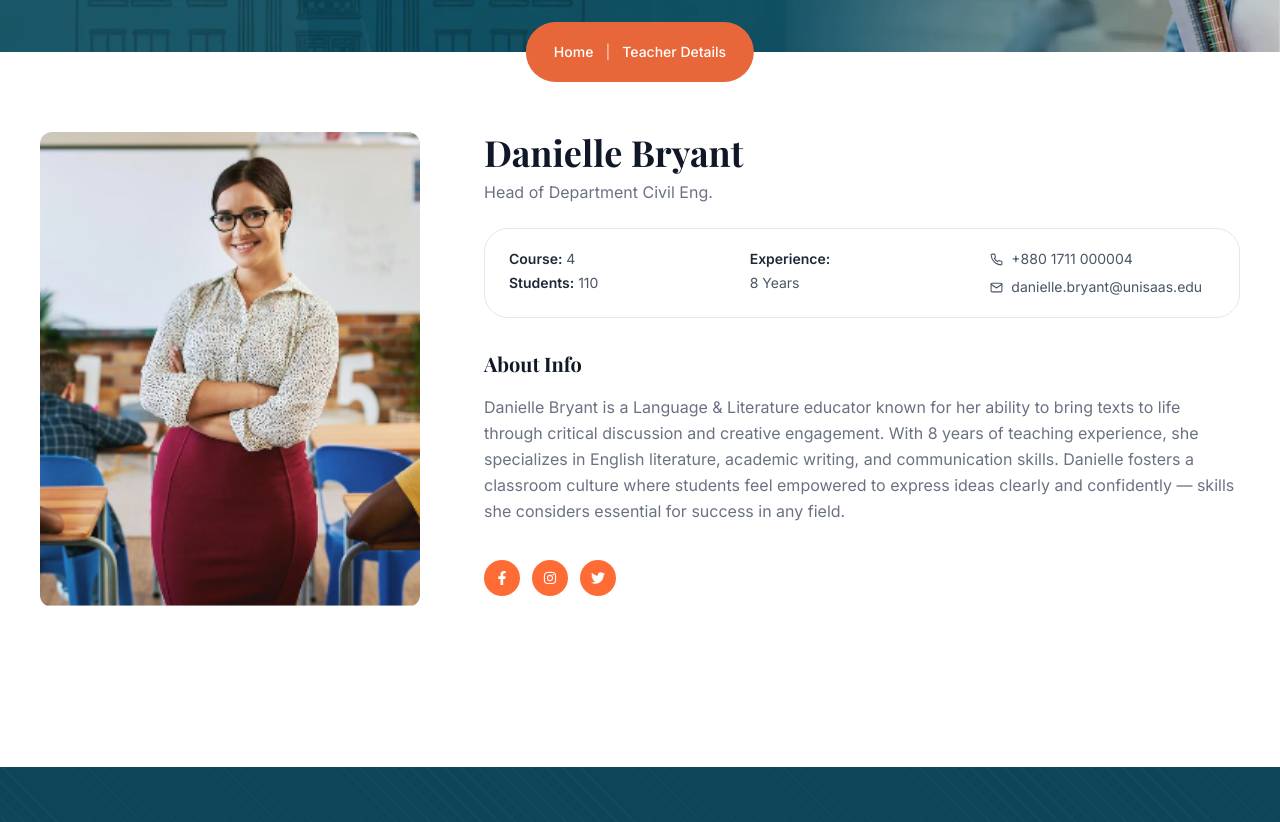
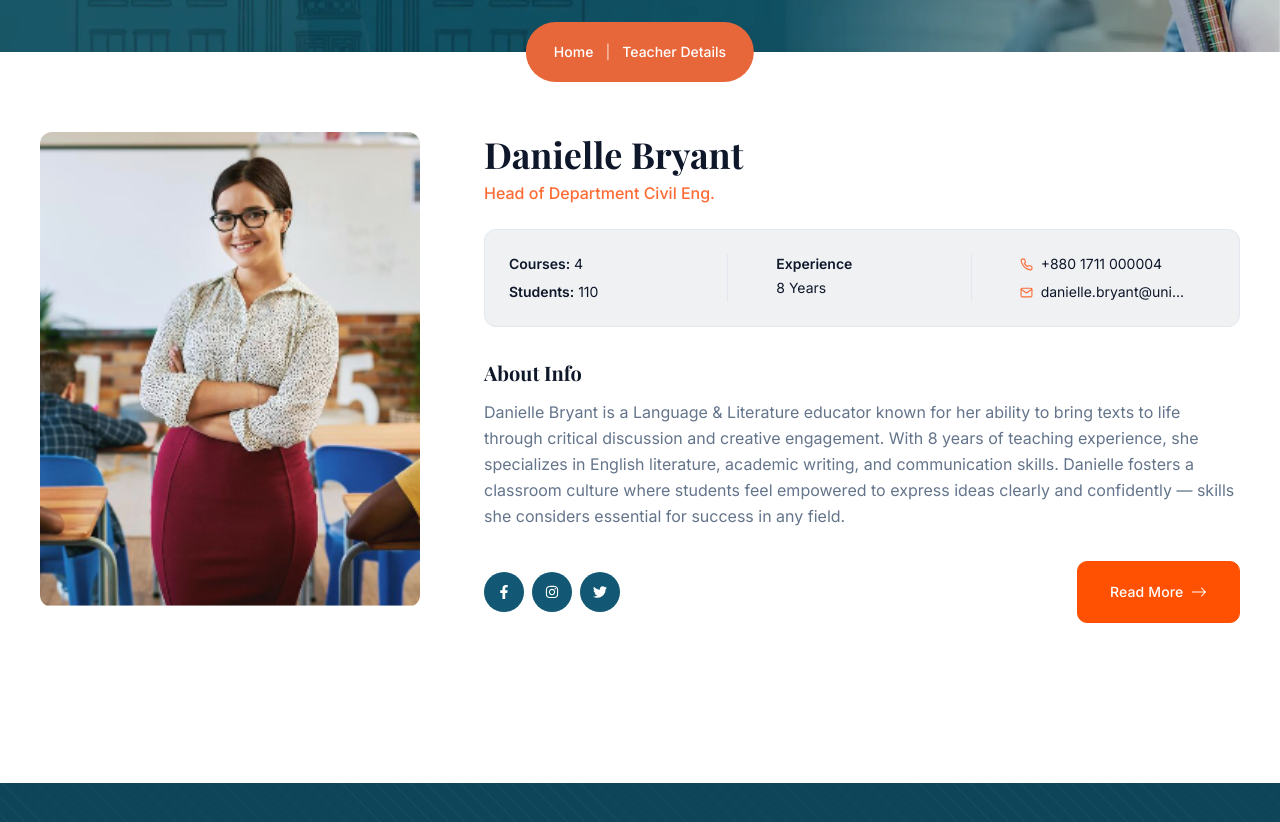
Before and after one commit to almahmud-dev/qeducato-platform, a Next.js app: page /teachers/danielle-bryant in a window 1280 px wide. Shown: the part 500-1322 px from the top of the page. Built offline with nearby package versions, Linux system fonts and the light colour scheme; a web font is replaced by a local one.

Commit message:
button add teacher details

```diff
--- a/src/components/common/DirectionalButton.jsx
+++ b/src/components/common/DirectionalButton.jsx
@@ -6,6 +6,7 @@ import gsap from "gsap";
 
 export default function DirectionalButton({
   label,
+  bgColor = "transparent",
   leftIcon,
   rightIcon,
   type = "button",
@@ -38,7 +39,7 @@ export default function DirectionalButton({
 
   const sharedClasses = [
     "relative overflow-hidden inline-flex items-center justify-center transform-gpu will-change-transform",
-    "rounded-full cursor-pointer outline-none border bg-transparent",
+    "rounded-full cursor-pointer outline-none border",
     "border-[var(--btn-border)]",
     "[-webkit-tap-highlight-color:transparent]",
     sz,
@@ -221,7 +222,7 @@ export default function DirectionalButton({
         href={href}
         target={target}
         rel={target === "_blank" ? "noopener noreferrer" : undefined}
-        style={{ "--btn-border": borderColor }}
+        style={{ "--btn-border": borderColor, backgroundColor: bgColor }}
         className={sharedClasses}
       >
         {inner}
@@ -233,7 +234,7 @@ export default function DirectionalButton({
     <button
       ref={btnRef}
       onClick={onClick}
-      style={{ "--btn-border": borderColor }}
+      style={{ "--btn-border": borderColor, backgroundColor: bgColor }}
       className={sharedClasses}
     >
       {inner}
--- a/src/components/teachers/teacherDetails/TeacherDetailsInfo.jsx
+++ b/src/components/teachers/teacherDetails/TeacherDetailsInfo.jsx
@@ -1,8 +1,15 @@
+import DirectionalButton from "@/components/common/DirectionalButton";
 import Link from "next/link";
+import { BsArrowRight } from "react-icons/bs";
 import { FaFacebookF, FaInstagram, FaTwitter } from "react-icons/fa";
-import { FiPhone, FiMail } from "react-icons/fi";
+import { FiPhone, FiMail, FiArrowRight } from "react-icons/fi";
 
-// Teacher er right side — name, stats strip, about info, social, button
+const SOCIAL_LINKS = [
+  { key: "facebook", label: "Facebook", Icon: FaFacebookF },
+  { key: "instagram", label: "Instagram", Icon: FaInstagram },
+  { key: "twitter", label: "Twitter", Icon: FaTwitter },
+];
+
 export default function TeacherDetailsInfo({ teacher }) {
   const {
     name,
@@ -16,94 +23,135 @@ export default function TeacherDetailsInfo({ teacher }) {
     social,
   } = teacher;
 
+  const stats = [
+    {
+      group: [
+        { label: "Courses", value: courses },
+        { label: "Students", value: students },
+      ],
+    },
+    {
+      group: [{ label: "Experience", value: experience }],
+    },
+    {
+      group: [
+        {
+          label: "Phone",
+          value: phone,
+          href: `tel:${phone}`,
+          Icon: FiPhone,
+        },
+        {
+          label: "Email",
+          value: email,
+          href: `mailto:${email}`,
+          Icon: FiMail,
+        },
+      ],
+    },
+  ];
+
   return (
-    <div className="flex-1">
+    <div className="flex-1 min-w-0">
       {/* Name & Role */}
-      <h1 className="text-3xl lg:text-4xl font-bold text-gray-900 mb-2">
+      <div className="mb-6">
+        <h1 className="text-3xl lg:text-4xl font-bold text-foreground leading-tight mb-1">
           {name}
         </h1>
-      <p className="text-gray-500 text-base mb-6">{role}</p>
+        <p className="text-primary text-base font-medium">{role}</p>
+      </div>
 
       {/* Stats Strip */}
-      <div className="border border-gray-200 rounded-lg px-6 py-5 mb-8">
-        <div className="grid grid-cols-1 sm:grid-cols-3 gap-4">
-          {/* Courses & Students */}
-          <div className="space-y-1">
-            <p className="text-sm text-gray-600">
-              <span className="font-semibold text-gray-800">Course:</span>{" "}
-              {courses}
+      <div
+        className="border border-border rounded-xl px-6 py-6 mb-8 bg-muted/10"
+        role="list"
+        aria-label={`${name} overview`}
+      >
+        <div className="grid grid-cols-1 sm:grid-cols-3 gap-6 divide-y sm:divide-y-0 sm:divide-x divide-border">
+          {/* Col 1 — Courses & Students */}
+          <div className="space-y-2 pb-4 sm:pb-0" role="listitem">
+            {stats[0].group.map(({ label, value }) => (
+              <p key={label} className="text-sm text-muted-foreground">
+                <span className="font-semibold text-foreground">{label}:</span>{" "}
+                {value}
               </p>
-            <p className="text-sm text-gray-600">
-              <span className="font-semibold text-gray-800">Students:</span>{" "}
-              {students}
-            </p>
+            ))}
           </div>
 
-          {/* Experience */}
-          <div className="space-y-1">
-            <p className="text-sm font-semibold text-gray-800">Experience:</p>
-            <p className="text-sm text-gray-600">{experience}</p>
+          {/* Col 2 — Experience */}
+          <div className="space-y-1 py-4 sm:py-0 sm:px-6" role="listitem">
+            <p className="text-sm font-semibold text-foreground">Experience</p>
+            <p className="text-sm text-muted-foreground">{experience}</p>
           </div>
 
-          {/* Contact */}
-          <div className="space-y-2">
+          {/* Col 3 — Contact */}
+          <div className="space-y-2 pt-4 sm:pt-0 sm:px-6" role="listitem">
+            {stats[2].group.map(({ label, value, href, Icon }) => (
               <a
-              href={`tel:${phone}`}
-              className="flex items-center gap-2 text-sm text-gray-600 hover:text-[--primary] transition-colors duration-200"
+                key={label}
+                href={href}
+                aria-label={`${label}: ${value}`}
+                className="flex items-center gap-2 text-sm text-muted-foreground hover:text-primary focus-visible:outline-none focus-visible:text-primary transition-colors duration-200 group"
               >
-              <FiPhone size={13} className="text-[--primary]" />
-              {phone}
+                <Icon
+                  size={13}
+                  className="text-primary shrink-0"
+                  aria-hidden="true"
+                />
+                <span className="truncate group-hover:underline underline-offset-2">
+                  {value}
+                </span>
               </a>
-            <a
-              href={`mailto:${email}`}
-              className="flex items-center gap-2 text-sm text-gray-600 hover:text-[--primary] transition-colors duration-200"
-            >
-              <FiMail size={13} className="text-[--primary]" />
-              {email}
-            </a>
+            ))}
           </div>
         </div>
       </div>
 
-      {/* About Info */}
-      <h2 className="text-xl font-bold text-gray-900 mb-4">About Info</h2>
-      <p className="text-gray-500 text-base leading-relaxed mb-8">{bio}</p>
+      {/* About */}
+      <div className="mb-8">
+        <h2 className="text-xl font-bold text-foreground mb-3">About Info</h2>
+        <p className="text-muted text-base leading-relaxed">{bio}</p>
+      </div>
 
-      {/* Bottom Row — Social + Button */}
+      {/* Bottom Row — Social + CTA */}
       <div className="flex items-center justify-between flex-wrap gap-4">
         {/* Social Icons */}
-        <div className="flex items-center gap-3">
+        <div
+          className="flex items-center gap-2"
+          role="list"
+          aria-label={`${name} social media`}
+        >
+          {SOCIAL_LINKS.map(({ key, label, Icon }) =>
+            social[key] ? (
               <a
-            href={social.facebook}
-            aria-label={`${name} Facebook`}
-            className="w-9 h-9 rounded-full bg-primary flex items-center justify-center text-white hover:opacity-85 transition-opacity duration-200"
+                key={key}
+                href={social[key]}
+                target="_blank"
+                rel="noopener noreferrer"
+                aria-label={`${name} on ${label}`}
+                role="listitem"
+                className="w-10 h-10 rounded-full bg-[#125875] flex items-center justify-center text-white hover:bg-primary hover:scale-110 hover:shadow-lg transition-all duration-700 ease-out"
               >
-            <FaFacebookF size={14} />
+                <Icon size={14} aria-hidden="true" />
               </a>
-          <a
-            href={social.instagram}
-            aria-label={`${name} Instagram`}
-            className="w-9 h-9 rounded-full bg-primary flex items-center justify-center text-white hover:opacity-85 transition-opacity duration-200"
-          >
-            <FaInstagram size={14} />
-          </a>
-          <a
-            href={social.twitter}
-            aria-label={`${name} Twitter`}
-            className="w-9 h-9 rounded-full bg-primary flex items-center justify-center text-white hover:opacity-85 transition-opacity duration-200"
-          >
-            <FaTwitter size={14} />
-          </a>
+            ) : null,
+          )}
         </div>
 
-        {/* Read More — teachers list e back korbe */}
-        <Link
+          {/* Back to Teachers */}
+          <DirectionalButton
             href="/teachers"
-          className="inline-flex items-center gap-2 bg-[--primary] text-white text-sm font-semibold px-6 py-3 rounded hover:opacity-90 transition-opacity duration-200"
-        >
-          Read More
-          <span aria-hidden="true">→</span>
-        </Link>
+            label="Read More"
+            rightIcon={<BsArrowRight size={16} />}
+            bgColor="#FF5101"
+            flairColor="#125875"
+            borderColor="#FF5101"
+            textColor="#ffffff"
+            textHoverColor="#ffffff"
+            shadowHover=""
+            size="md"
+            className="font-semibold rounded-sm px-8 py-5.5"
+          />
       </div>
     </div>
   );
```
Lines whose indentation alone changed are shown as unchanged.
